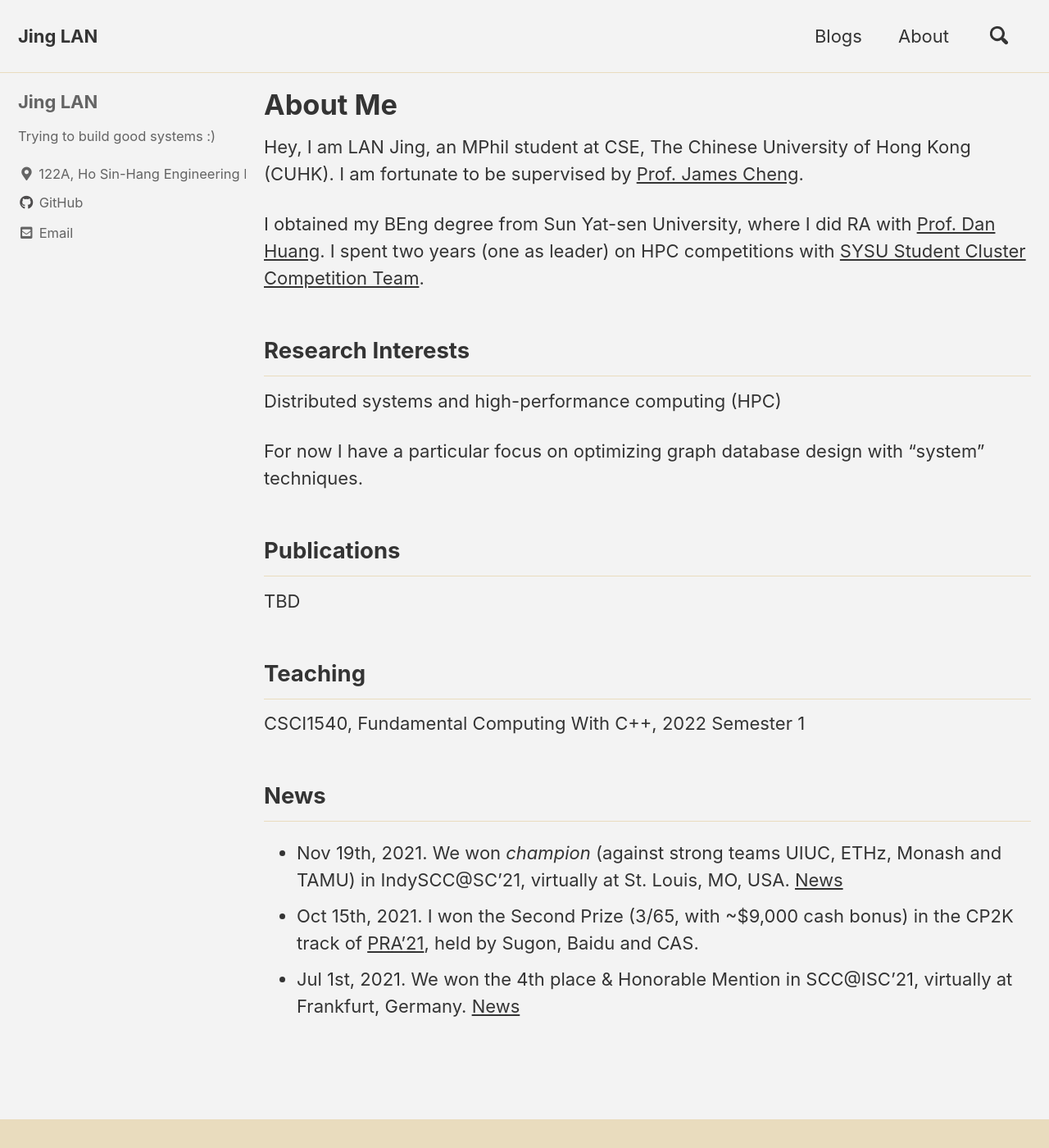
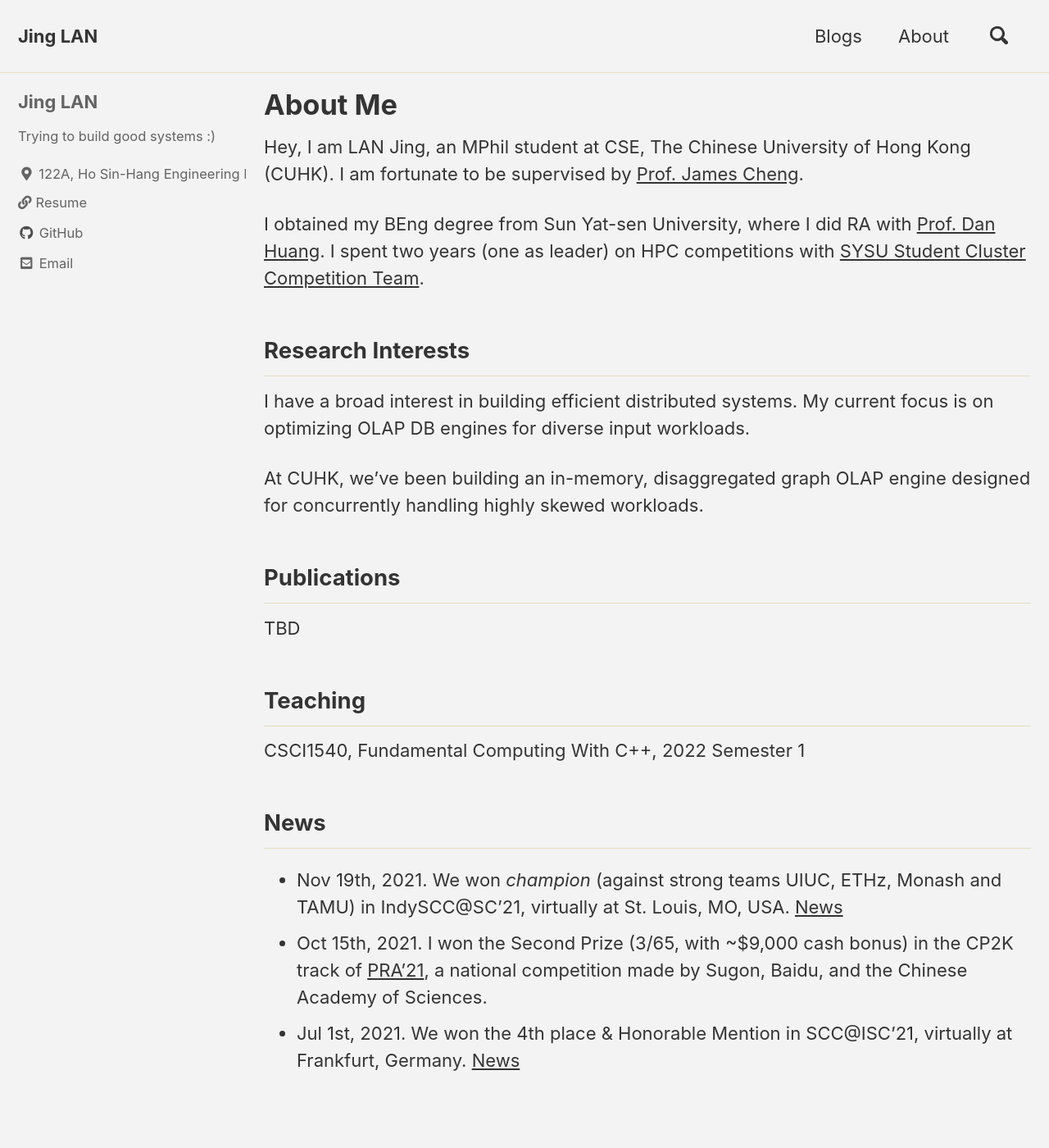
Before and after one commit to Lan-Jing/Lan-Jing.github.io, a Jekyll site: the page built from _pages/home.md, in a window 1280 px wide and 1400 px high. Shown: the whole window at 82% size. Built offline with Jekyll 4.4.1, drawn with Linux system fonts in a browser that asks for light colours; cached includes are drawn as plain includes.

Commit message:
[Updates] Updates to homepage

```diff
--- a/_config.yml
+++ b/_config.yml
@@ -99,6 +99,8 @@ author:
   location         : "122A, Ho Sin-Hang Engineering Building, CUHK, Sha Tin, HKSAR"
   email            : "jlan22@cse.cuhk.edu.hk"
   links:
+    - label: "Resume"
+      url: "/assets/LAN Jing.pdf"
     - label: "GitHub"
       icon: "fab fa-fw fa-github"
       url: "https://github.com/Lan-Jing"
--- a/_pages/home.md
+++ b/_pages/home.md
@@ -12,9 +12,9 @@ I obtained my BEng degree from Sun Yat-sen University, where I did RA with [Prof
 
 ## Research Interests
 
-Distributed systems and high-performance computing (HPC)
+I have a broad interest in building efficient distributed systems. My current focus is on optimizing OLAP DB engines for diverse input workloads.
 
-For now I have a particular focus on optimizing graph database design with "system" techniques.
+At CUHK, we've been building an in-memory, disaggregated graph OLAP engine designed for concurrently handling highly skewed workloads.
 
 ## Publications
 
@@ -27,5 +27,5 @@ CSCI1540, Fundamental Computing With C++, 2022 Semester 1
 ## News
 
 * Nov 19th, 2021. We won *champion* (against strong teams UIUC, ETHz, Monash and TAMU) in IndySCC@SC'21, virtually at St. Louis, MO, USA. [News](https://twitter.com/Supercomputing/status/1461712128180690951)
-* Oct 15th, 2021. I won the Second Prize (3/65, with ~$9,000 cash bonus) in the CP2K track of [PRA'21](https://cas-pra.sugon.com/sugon/index2.html), held by Sugon, Baidu and CAS.
+* Oct 15th, 2021. I won the Second Prize (3/65, with ~$9,000 cash bonus) in the CP2K track of [PRA'21](https://cas-pra.sugon.com/sugon/index2.html), a national competition made by Sugon, Baidu, and the Chinese Academy of Sciences.
 * Jul 1st, 2021. We won the 4th place & Honorable Mention in SCC@ISC'21, virtually at Frankfurt, Germany. [News](https://www.hpcadvisorycouncil.com/events/student-cluster-competition/index.php)
```
Also changed, not shown: 1 other file.
